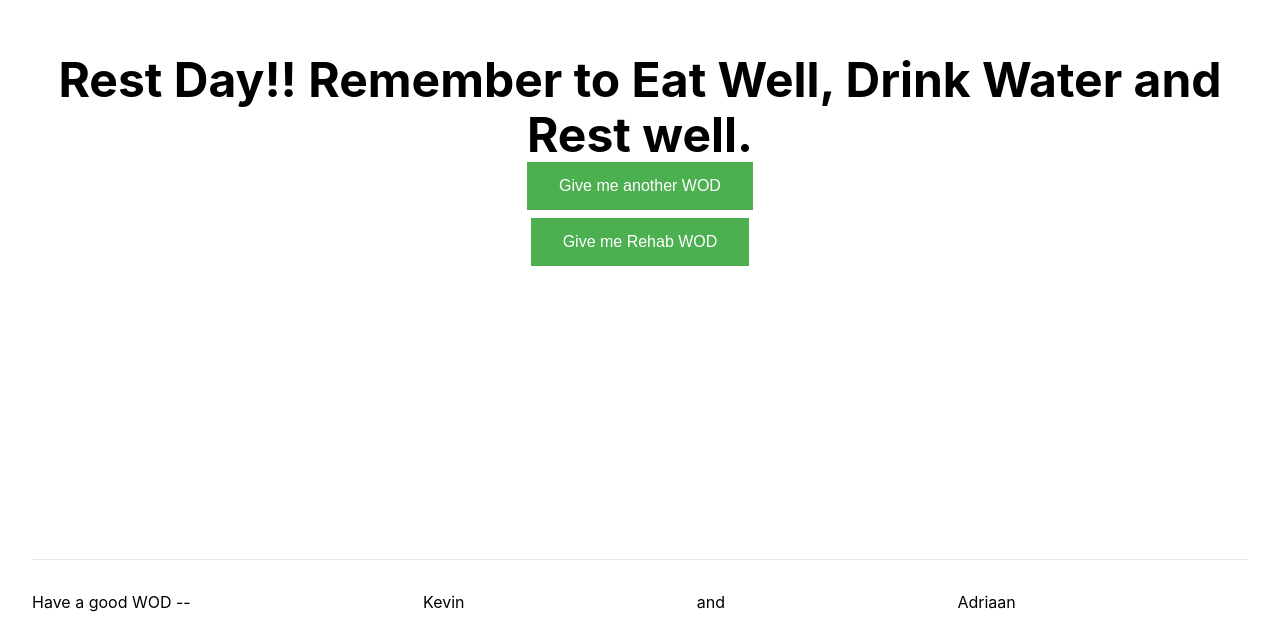
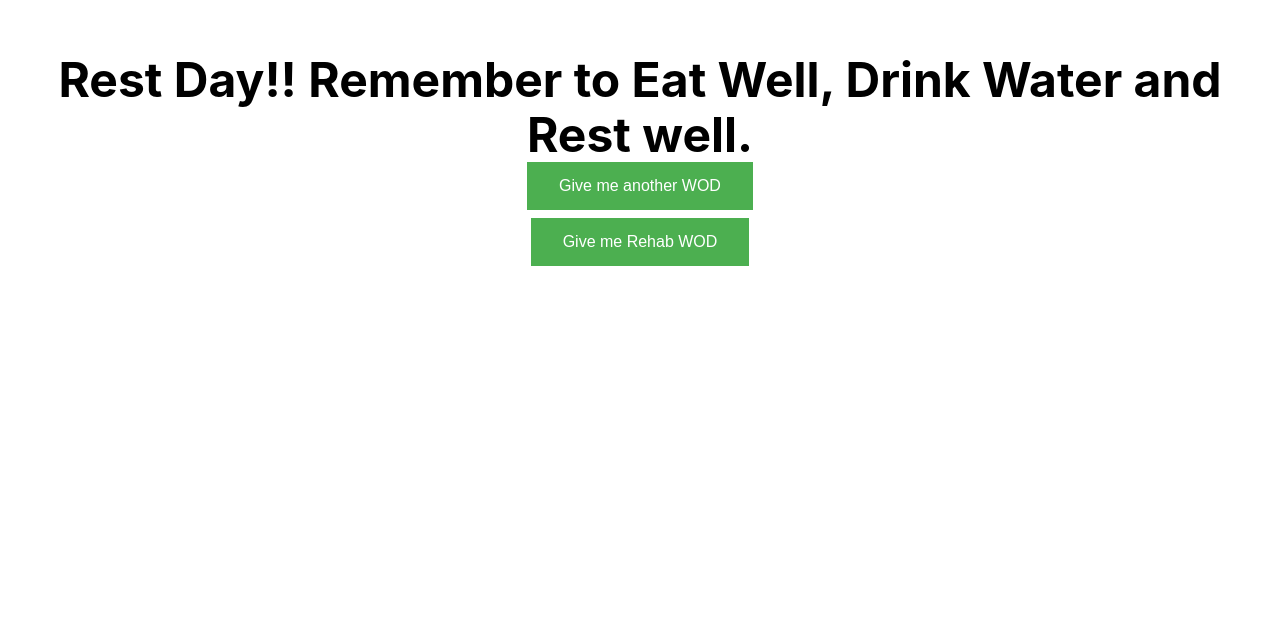
Before and after one commit to kjkaizens/givemeawod, a Next.js app: page /wod_data in a window 1280 px wide. Shown: the part 241-885 px from the top of the page. After the commit the page ends 800 px from the top, so only its background shows below. Built offline with nearby package versions, Linux system fonts and the light colour scheme.

Commit message:
clear footer and added wod

```diff
--- a/pages/[alias].tsx
+++ b/pages/[alias].tsx
@@ -52,16 +52,6 @@ const PageLayout = (props:{children:React.ReactChild|React.ReactChild[]}) =>{
       <main className={styles.main}>
         {props.children}
       </main>
-
-
-      <footer className={styles.footer}>
-        <a
-          target="_blank"
-          rel="noopener noreferrer"
-        >
-          Have a good WOD --  <a href ="https://www.linkedin.com/in/jacobkevin/">  Kevin</a> and <a href ="https://github.com/Addono" >Adriaan</a>
-        </a>
-      </footer>
     </div>
   )
 }
--- a/pages/wod_data.json
+++ b/pages/wod_data.json
@@ -143,7 +143,7 @@
 },
 {
     "name": "AMRAP 5 Abs blaster",
-    "equipments":  "" ,
+    "equipments":  "None" ,
     "description": "As many rounds as possible in 5 mins \n 20 Situps \n 20 In and outs \n 20 Mountain Climbers",
     "video": "",
     "alias": ["05052022"]
@@ -151,7 +151,7 @@
 },
 {
     "name": "EMOM 16",
-    "equipments":  "" ,
+    "equipments":  "None" ,
     "description": "Every minute of minute for 15 mins \n10 x 5 m shuttle run \n 10 x Burpees \n 20 Situps \n 20 Alternating Lunges",
     "video": "",
     "alias": ["06052022"]
@@ -159,7 +159,7 @@
 },
 {
     "name": "10 X E3M ",
-    "equipments":  "" ,
+    "equipments":  "None" ,
     "description": "Every 3 minutes of minute for 10 rounds \n10 Pistol Situps \n 15  Pushups \n 20 Tucks \n 10 X 5 m Run",
     "video": "",
     "alias": ["07052022"]
```
